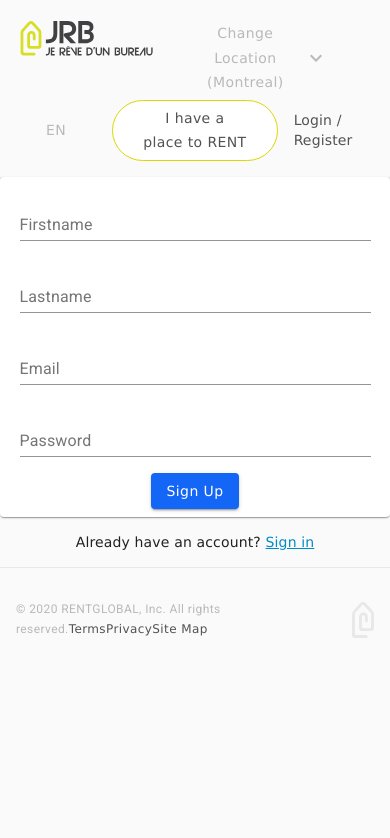
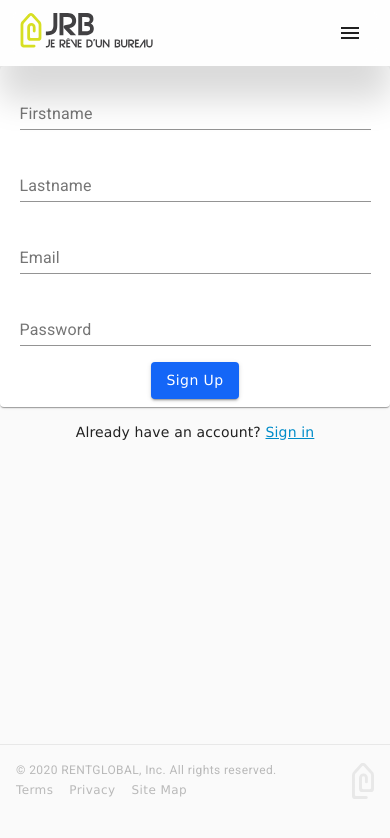
Before and after one commit to guoxiang915/rentglobal, a React (Create React App) app: page /register in a window 390 px wide. Shown: the top 838 px of the page. Built offline with nearby package versions, Linux system fonts and the light colour scheme.

Commit message:
- Fix UI for mobile responsiveness - Fix header, and footer for sticky

```diff
--- a/src/common/base-components/Link.jsx
+++ b/src/common/base-components/Link.jsx
@@ -19,7 +19,7 @@ const styleSheet = theme => ({
 class Link extends Component {
   static propTypes = {
     classes: PropTypes.object.isRequired,
-    styles: PropTypes.object
+    styles: PropTypes.any
   };
 
   render() {
--- a/src/components/AppWrapper/index.jsx
+++ b/src/components/AppWrapper/index.jsx
@@ -22,7 +22,7 @@ import ExpandMoreIcon from "@material-ui/icons/ExpandMore";
 import Logo from "../../assets/logo.svg";
 
 import "./style.css";
-import { Grid } from "@material-ui/core";
+import { Grid, Hidden } from "@material-ui/core";
 import { withTranslation } from "react-i18next";
 import {
   Button,
@@ -41,16 +41,23 @@ const styleSheet = theme => ({
     flexGrow: 1,
     // marginTop: 70,
     boxShadow: "0px 34px 34px #00000026",
+    height: "100%",
+    background: "rgba(255, 255, 255, .8)",
+    backdropFilter: "blur(10px)"
   },
+
   flex: {
     flexGrow: 1
   },
+
   sideDrawer: {
     width: 300
   },
+
   list: {
     width: 250
   },
+
   textField: {
     marginLeft: theme.spacing(),
     marginRight: theme.spacing(),
@@ -65,10 +72,12 @@ const styleSheet = theme => ({
   },
 
   headerWrapper: {
-    padding: theme.spacing(4) - 4,
-    paddingBottom: theme.spacing(4) - 8,
+    height: "100%",
+    paddingLeft: theme.spacing(4) - 2,
+    paddingRight: theme.spacing(4) - 2,
     [theme.breakpoints.down("sm")]: {
-      padding: theme.spacing(2)
+      paddingLeft: theme.spacing(2),
+      paddingRight: theme.spacing(2)
     }
   },
 
@@ -79,6 +88,13 @@ const styleSheet = theme => ({
 
   logo: {
     height: 44
+  },
+
+  headerMenu: {
+    zIndex: 1500,
+    minWidth: 200,
+    position: "relative",
+    top: 30
   }
 });
 
@@ -249,6 +265,7 @@ class Appwrapper extends Component {
 
     const location = "Montreal";
 
+    console.log('loggedin', isLoggedIn);
     return (
       <div className={classes.root}>
         <Grid
@@ -263,6 +280,7 @@ class Appwrapper extends Component {
               <Link to="/">
                 <img src={Logo} className={classes.logo} />
               </Link>
+              <Hidden smDown>
                 <Button
                   aria-controls="location-menu"
                   aria-haspopup="true"
@@ -279,6 +297,7 @@ class Appwrapper extends Component {
                   keepMounted
                   open={Boolean(locationEl)}
                   onClose={this.handleClose("locationEl")}
+                  className={classes.headerMenu}
                 >
                   <MenuItem onClick={this.handleSelectLocation("Montreal")}>
                     Montreal
@@ -287,10 +306,12 @@ class Appwrapper extends Component {
                     Toronto
                   </MenuItem>
                 </Menu>
+              </Hidden>
             </div>
           </Grid>
           <Grid item>
             <Row>
+              <Hidden smDown>
                 <Column>
                   <Button
                     aria-controls="language-menu"
@@ -307,6 +328,7 @@ class Appwrapper extends Component {
                     keepMounted
                     open={Boolean(languageEl)}
                     onClose={this.handleClose("languageEl")}
+                    className={classes.headerMenu}
                   >
                     <MenuItem onClick={this.handleSelectLanguage("English")}>
                       English
@@ -320,8 +342,36 @@ class Appwrapper extends Component {
                   <Button variant="secondary">{t("placeToRent")}</Button>
                 </Column>
                 <Column paddingLeft>
-                <Link variant="body2" to="/login">{t("loginOrRegister")}</Link>
+                  <Link variant="body2" to="/login">
+                    {t("loginOrRegister")}
+                  </Link>
                 </Column>
+              </Hidden>
+              <Hidden smUp>
+                <IconButton
+                  onClick={() => this.toggleDrawer(true)}
+                  className={classes.menuButton}
+                  color="inherit"
+                  aria-label="Menu"
+                >
+                  <MenuIcon />
+                </IconButton>
+                <SwipeableDrawer
+                  open={drawerOpen}
+                  onClose={() => this.toggleDrawer(false)}
+                  onOpen={() => this.toggleDrawer(true)}
+                  disableSwipeToOpen={isLoggedIn ? false : true}
+                  className={classes.sideDrawer}
+                >
+                  <div>
+                    {user && <DrawerUser user={user} />}
+                    <SideMenu
+                      isLoggedIn={isLoggedIn}
+                      navigate={this.navigate}
+                    />
+                  </div>
+                </SwipeableDrawer>
+              </Hidden>
             </Row>
           </Grid>
         </Grid>
--- a/src/components/Layout/AppFooter.jsx
+++ b/src/components/Layout/AppFooter.jsx
@@ -8,11 +8,11 @@ import withMuiRoot from "../../withMuiRoot";
 
 const styleSheet = theme => ({
   footerWrapper: {
+    height: "100%",
     borderTop: `0.5px solid ${theme.colors.primary.borderGrey}`,
-    paddingTop: theme.spacing(4),
-    paddingBottom: theme.spacing(5),
+    paddingTop: theme.spacing(2),
     paddingLeft: theme.spacing(2),
-    paddingRight: theme.spacing(2),
+    paddingRight: theme.spacing(2)
   },
 
   container: {
@@ -20,7 +20,17 @@ const styleSheet = theme => ({
     maxWidth: 1000
   },
 
-  navWrapper: {},
+  navWrapper: {
+    [theme.breakpoints.down("sm")]: {
+      flexDirection: "column",
+      alignItems: "flex-start"
+    }
+  },
+
+  navLink: {
+    color: theme.colors.primary.grey,
+    marginRight: theme.spacing(2)
+  },
 
   logoWrapper: {},
 
@@ -31,14 +41,22 @@ class AppFooter extends Component {
   render() {
     const { classes, t } = this.props;
     return (
-      <Column classes={{box: classes.footerWrapper}}>
+      <Column classes={{ box: classes.footerWrapper }}>
         <Row classes={{ box: classes.container }} fullWidth>
           <Box classes={{ box: classes.navWrapper }}>
+            <Typography variant="caption" className={classes.navLink}>
+              {t("allRightsReserved")}
+            </Typography>
             <Typography variant="caption">
-              {t("allRightsReserved")}
-              <Link to="/terms">{t("terms")}</Link>
-              <Link to="/terms">{t("privacy")}</Link>
-              <Link to="/terms">{t("siteMap")}</Link>
+              <Link to="/terms" styles={classes.navLink}>
+                {t("terms")}
+              </Link>
+              <Link to="/privacy" styles={classes.navLink}>
+                {t("privacy")}
+              </Link>
+              <Link to="/sitemap" styles={classes.navLink}>
+                {t("siteMap")}
+              </Link>
             </Typography>
           </Box>
           <Stretch />
--- a/src/components/PrivateRoute/index.js
+++ /dev/null
@@ -1,60 +0,0 @@
-import React from "react";
-import { Route, Redirect, withRouter } from "react-router-dom";
-import PropTypes from "prop-types";
-import Auth from "../../utils/auth";
-import AppWrapper from "../../containers/AppWrapper";
-import AppFooter from "../Layout/AppFooter";
-
-const authObj = new Auth();
-
-class PrivateRoute extends React.Component {
-  static propTypes = {
-    component: PropTypes.any,
-    noHeader: PropTypes.bool,
-    noFooter: PropTypes.bool
-  };
-
-  constructor(props) {
-    super(props);
-    this.state = {
-      loaded: false,
-      isAuthenticated: false
-    };
-  }
-
-  componentWillMount() {
-    // check authenticated user
-    this.authenticate().then(() => {
-      console.log("Authenticated");
-    });
-  }
-
-  authenticate = async () => {
-    let token = await authObj.getToken();
-    await this.props.mappedAuthenticate(token, this.props.history);
-  };
-
-  render() {
-    const { component: Component, noHeader, noFooter, ...rest } = this.props;
-    const { isLoggedIn, isLoading, loaded } = this.props.auth;
-
-    return (
-      <Route
-        {...rest}
-        render={props => {
-          return (
-            <>
-              {!noHeader && <AppWrapper />}
-              <Component {...props} />
-              {!noFooter && <AppFooter />}
-            </>
-          );
-        }}
-      />
-    );
-  }
-}
-
-PrivateRoute = withRouter(PrivateRoute);
-
-export default PrivateRoute;
--- /dev/null
+++ b/src/components/PrivateRoute/index.jsx
@@ -0,0 +1,103 @@
+import React from "react";
+import { Route, Redirect, withRouter } from "react-router-dom";
+import PropTypes from "prop-types";
+import Auth from "../../utils/auth";
+import AppWrapper from "../../containers/AppWrapper";
+import AppFooter from "../Layout/AppFooter";
+// import classes from "*.module.css";
+import { withStyles } from "@material-ui/core";
+
+const authObj = new Auth();
+
+const styleSheet = theme => ({
+  headerWrapper: {
+    position: "sticky",
+    top: 0,
+    zIndex: 1100,
+    height: 100,
+    [theme.breakpoints.down('sm')]: {
+      height: 66
+    }
+  },
+
+  contentWrapper: {
+    minHeight: "calc(100vh - 250px)",
+    [theme.breakpoints.down('sm')]: {
+      minHeight: "calc(100vh - 166px)",
+    }
+  },
+
+  footerWrapper: {
+    height: 150,
+    [theme.breakpoints.down('sm')]: {
+      height: 100
+    }
+  }
+});
+
+class PrivateRoute extends React.Component {
+  static propTypes = {
+    classes: PropTypes.object,
+    component: PropTypes.any,
+    noHeader: PropTypes.bool,
+    noFooter: PropTypes.bool
+  };
+
+  constructor(props) {
+    super(props);
+    this.state = {
+      loaded: false,
+      isAuthenticated: false
+    };
+  }
+
+  componentWillMount() {
+    // check authenticated user
+    this.authenticate().then(() => {
+      console.log("Authenticated");
+    });
+  }
+
+  authenticate = async () => {
+    let token = await authObj.getToken();
+    await this.props.mappedAuthenticate(token, this.props.history);
+  };
+
+  render() {
+    const {
+      classes,
+      component: Component,
+      noHeader,
+      noFooter,
+      ...rest
+    } = this.props;
+    const { isLoggedIn, isLoading, loaded } = this.props.auth;
+
+    return (
+      <Route
+        {...rest}
+        render={props => {
+          return (
+            <>
+              {!noHeader && (
+                <div className={classes.headerWrapper}>
+                  <AppWrapper />
+                </div>
+              )}
+              <div className={classes.contentWrapper}>
+                <Component {...props} />
+              </div>
+              {!noFooter && (
+                <div className={classes.footerWrapper}>
+                  <AppFooter className={classes.footerWrapper} />
+                </div>
+              )}
+            </>
+          );
+        }}
+      />
+    );
+  }
+}
+
+export default withRouter(withStyles(styleSheet)(PrivateRoute));
```
Lines whose indentation alone changed are shown as unchanged.
